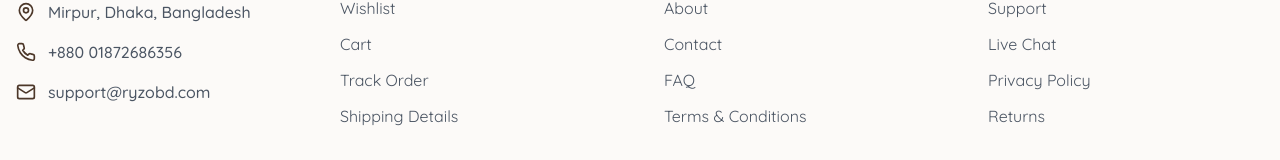
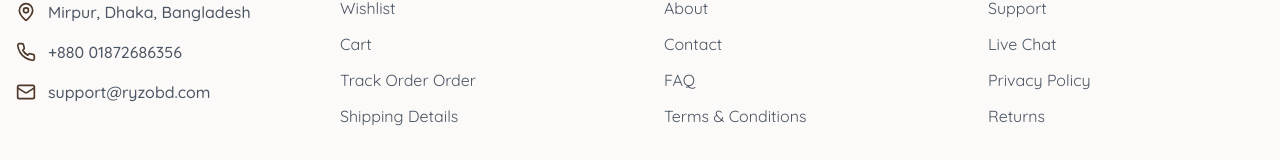
Before and after one commit to mdYeasinIslam/ryzoBD-client, a Next.js app: page /login in a window 1280 px wide. Shown: the part 983-1143 px from the top of the page. Built offline with nearby package versions, Linux system fonts and the light colour scheme; no server answers.

Commit message:
checkpoint before package feature

```diff
--- a/src/components/common/footer.tsx
+++ b/src/components/common/footer.tsx
@@ -9,7 +9,7 @@ import youtube from "../../../public/svg/youtube.svg";
 const FOOTER_SECTIONS = [
   {
     title: "Account",
-    items: ["Wishlist", "Cart", "Track Order", "Shipping Details"],
+    items: ["Wishlist", "Cart", "Track Order Order", "Shipping Details"],
   },
   {
     title: "Useful Links",
```
